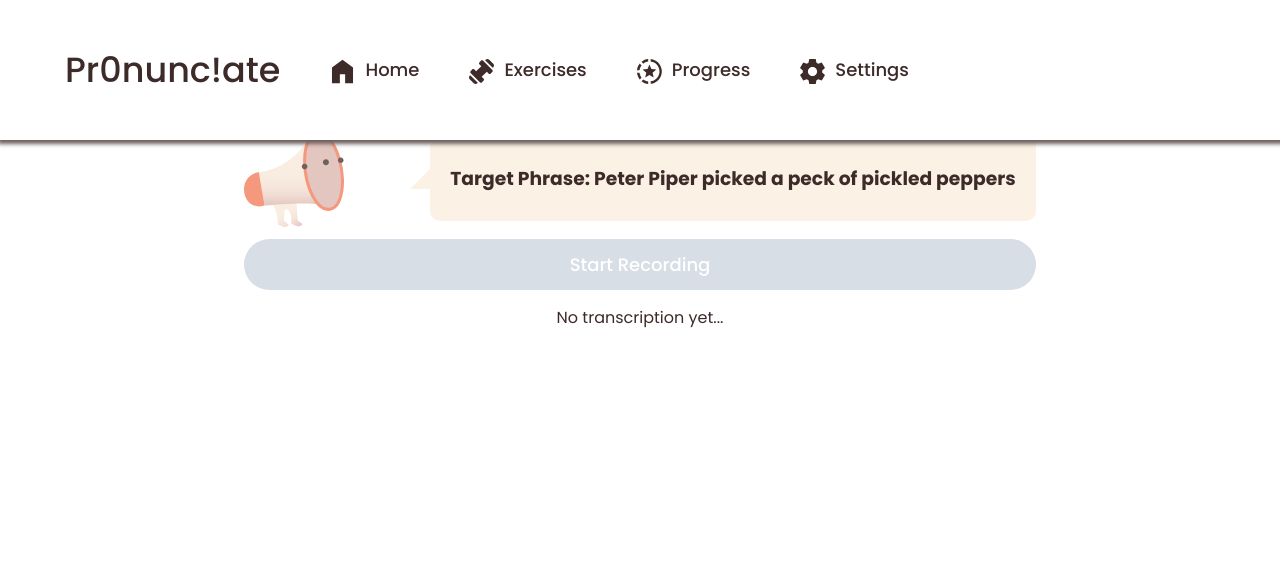
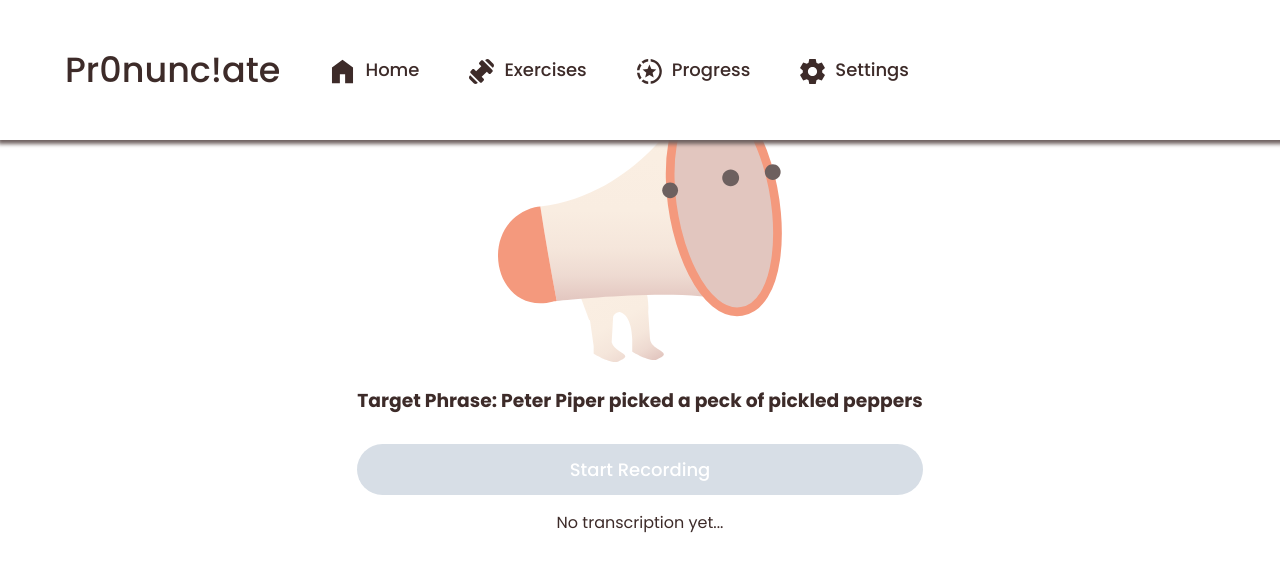
Before and after one commit to SecretariatV/Spoko, a React (Vite) app: page /speech-to-text in a window 1280 px wide. Shown: the top 572 px of the page. Built offline with nearby package versions, Linux system fonts and the light colour scheme; no server answers; sample sign-in values are in the browser's storage.

Commit message:
chatbox button fix

```diff
--- a/src/CSS/SpeechToTextAndCloudFlare.css
+++ b/src/CSS/SpeechToTextAndCloudFlare.css
@@ -74,7 +74,7 @@
 /* bot message */
 .bg-gray-200 {
   background-color: var(--golden-hour);
-  color: #E0E2CC;
+  color: #424242;
   text-align: left;
   border-radius: 15px;
   padding: 10px;
@@ -151,57 +151,23 @@ div > .loading {
   background: #888;
 }
 
-/* Wrapper to hold both the mascot and speech bubble */
-.target-phrase-wrapper {
-  display: flex;
-  align-items: center;
+/* loading */
+div > .load {
+  font-size: 16px;
+  color: #999;
+  text-align: center;
   margin-top: 20px;
+  animation: pulse 1.5s infinite;
 }
 
-/* Speech bubble container */
-.target-phrase-container {
-  padding: 10px 20px;
-  background-color: #FBF1E5;
-  position: relative;
-  border-radius: 10px;
-  color: black;
-  max-width: fit-content;
-  word-wrap: break-word;
+@keyframes pulse {
+  0% {
+    opacity: 1;
+  }
+  50% {
+    opacity: 0.5;
+  }
+  100% {
+    opacity: 1;
+  }
 }
-
-/* The triangle on the left side of the speech bubble */
-.target-phrase-container::before {
-  content: "";
-  position: absolute;
-  left: -20px;
-  top: 50%;
-  transform: translateY(-50%);
-  border-left: 20px solid transparent;
-  border-right: 20px solid transparent;
-  border-bottom: 20px solid #FBF1E5;
-}
-
-/* Mascot image */
-.mascot-image {
-  width: 100px;
-  height: 100px;
-  margin-right: 86px;
-}
-
-
-/* Progress Bar Container */
-.progress-container {
-  width: 100%;
-  height: 20px;
-  background-color: #e0e0e0;
-  border-radius: 10px;
-}
-
-/* Progress Bar Filler (Color of the progress bar) */
-.progress-filler {
-  height: 100%;
-  width: 0%;
-  background-color: #4caf50;
-  border-radius: 10px;
-  transition: width 0.3s ease-in-out;
-}
--- a/src/components/CloudFlare.jsx
+++ b/src/components/CloudFlare.jsx
@@ -1,12 +1,19 @@
 import React, { useState, useEffect } from "react";
 import { run } from "../index.js";
 
-const CloudFlare = ({ inputValue, onBotResponse, onLoadingChange }) => {
+const CloudFlare = ({
+  inputValue,
+  onBotResponse,
+  onLoadingChange,
+  onFetchComplete,
+}) => {
   const [responseData, setResponseData] = useState(null);
   const [error, setError] = useState(null);
-
+  const [completeFetch, setCompleteFetch] = useState(false);
   useEffect(() => {
     if (inputValue) {
+      setCompleteFetch(false);
+
       const input = {
         messages: [
           {
@@ -25,25 +32,29 @@ const CloudFlare = ({ inputValue, onBotResponse, onLoadingChange }) => {
         onLoadingChange(true);
 
         try {
-          const response = await run("@cf/meta/llama-3-8b-instruct", input);
-          setResponseData(response);
-          onBotResponse(response.result.response); // Send bot response to parent
+          if (!completeFetch) {
+            const response = await run("@cf/meta/llama-3-8b-instruct", input);
+            setResponseData(response);
+            setCompleteFetch(true);
+            onBotResponse(response.result.response);
+          }
         } catch (error) {
           setError(error);
         } finally {
           onLoadingChange(false);
+          onFetchComplete();
         }
       };
 
       fetchData();
     }
-  }, [inputValue, onBotResponse, onLoadingChange]);
+  }, [inputValue]);
 
   return (
     <div>
       {error && <div>Error: {error.message}</div>}
       {!responseData ? (
-        <div>Loading...</div>
+        <div className="loading">Thinking...</div>
       ) : (
         <div>{responseData.result.response}</div>
       )}
--- a/src/components/SpeechToTextAndCloudFlare.jsx
+++ b/src/components/SpeechToTextAndCloudFlare.jsx
@@ -74,8 +74,8 @@ const SpeechToTextAndCloudFlare = () => {
               </div>
             ))}
             {isLoading && (
-              <div className="text-center my-2">
-                <p>Loading...</p>
+              <div className="text-center my-2 load">
+                <p>Thinking...</p>
               </div>
             )}
           </div>
```
Also changed, not shown: 1 other file (tests, documents, lock files or other folders).
